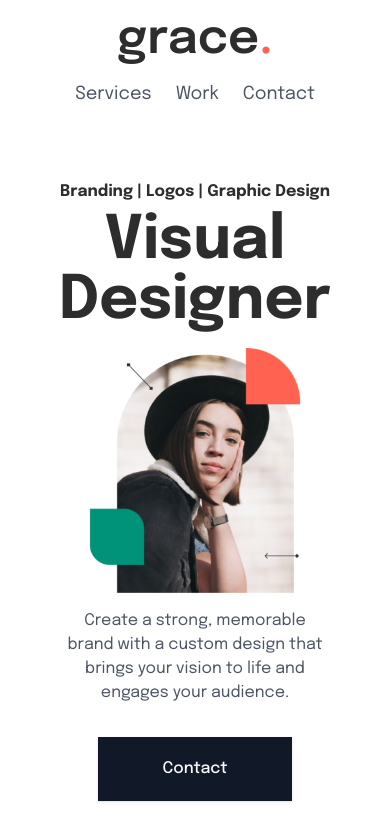
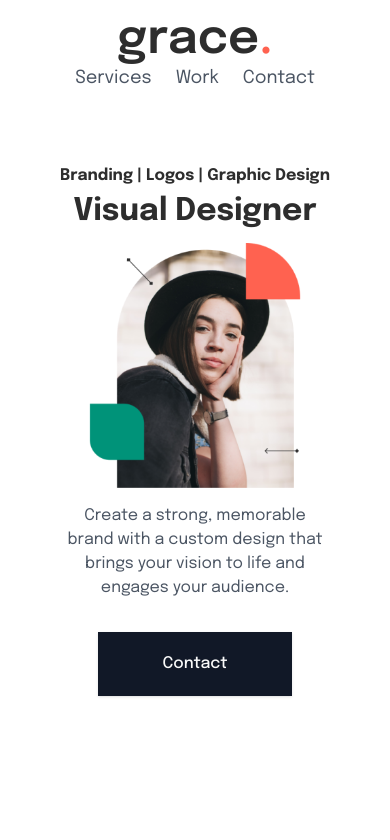
Before and after one commit to J4yJ3ff/grace, a Next.js app: page / in a window 390 px wide. Shown: the top 840 px of the page. Built offline with nearby package versions, Linux system fonts and the light colour scheme.

Commit message:
fully responsive hero section

```diff
--- a/src/components/Header.tsx
+++ b/src/components/Header.tsx
@@ -15,11 +15,11 @@ export default function Header() {
   ];
 
   return (
-    <header className="px-8 py-4 gap-4 flex sm:justify-between items-center flex-col">
+    <header className="px-8 py-4 sm:flex sm:justify-between sm:flex-row sm:items-center items-center text-center ">
       <div className="text-5xl font-semibold ">
         grace<span className="text-[#FF6250]">.</span>
       </div>
-      <nav className="space-x-6 max-w-sm:space-x-0 max-w-sm:flex max-w-sm:flex-col max-w-sm:items-center max-w-sm:space-y-2">
+      <nav className="space-x-6 ">
         {navLinks.map((link) => (
           <a
             key={link.title}
--- a/src/components/Hero-section.tsx
+++ b/src/components/Hero-section.tsx
@@ -7,7 +7,9 @@ export function HeroSection() {
       <div className="max-md:items-center flex flex-col">
         <div className="max-md:text-center">
           <p className="font-bold mb-2 ">Branding | Logos | Graphic Design</p>
-          <h1 className="text-6xl font-bold mb-4">Visual Designer</h1>
+          <h1 className="text-6xl md:text-6xl text-[8vw] font-bold mb-4">
+            Visual Designer
+          </h1>
         </div>
 
         <div className="hidden md:block">
```
